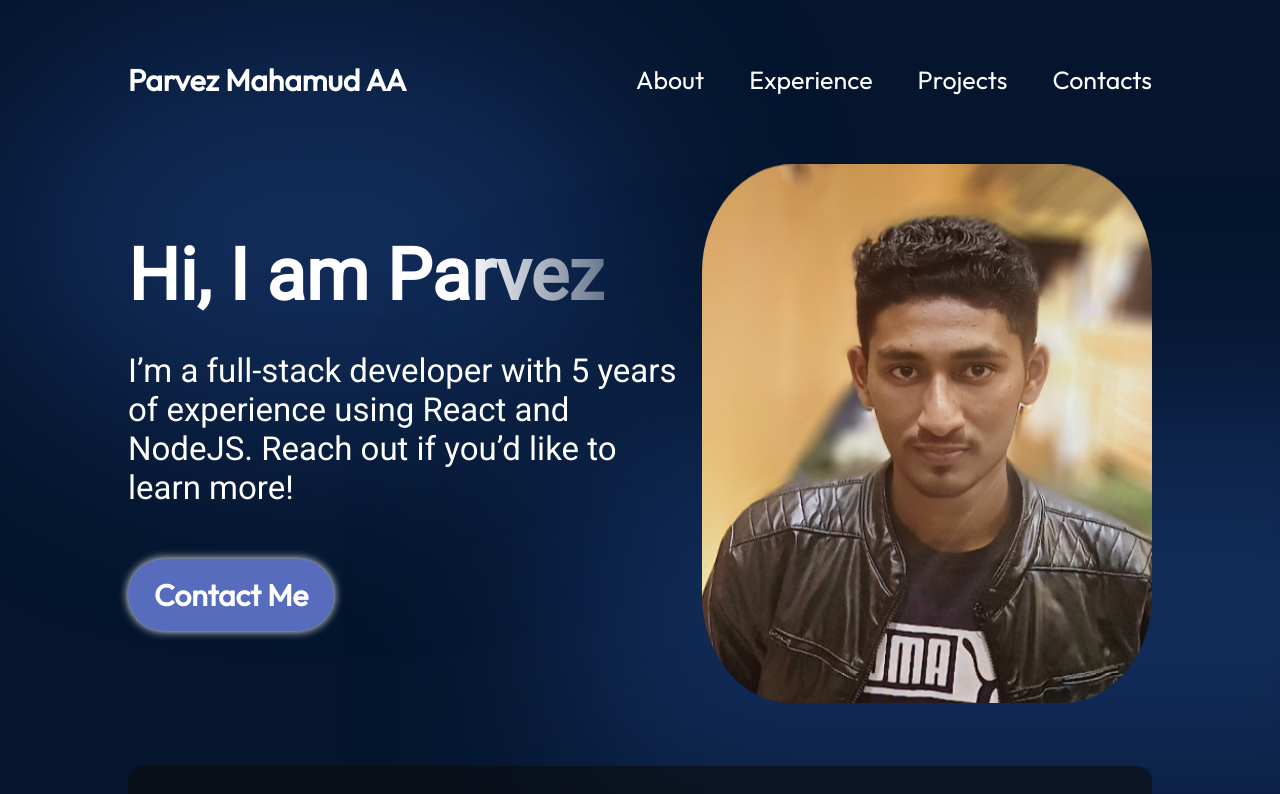
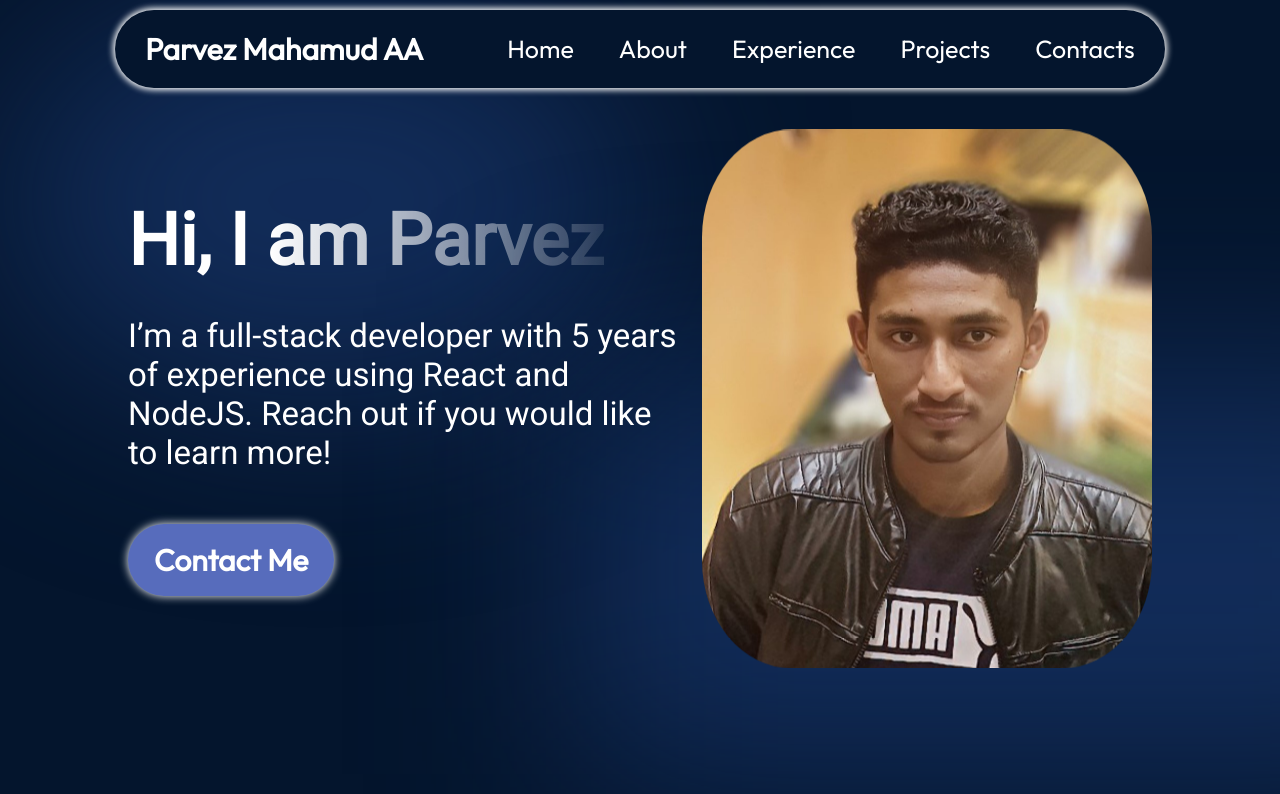
Before and after one commit to ParvezMah/Parvez_React_Portfolio_By_Code_Complete, a React (Vite) app: page / in a window 1280 px wide. Shown: the top 794 px of the page. Built offline with nearby package versions, Linux system fonts and the light colour scheme.

Commit message:
Sticky Navbar added

```diff
--- a/src/Components/Hero/Hero.jsx
+++ b/src/Components/Hero/Hero.jsx
@@ -7,7 +7,7 @@ const Hero = () => {
                 <h1 className={styles.title}>Hi, I am Parvez</h1>
                 <p className={styles.description}>I’m a full-stack developer with 5 years
 of experience using React and NodeJS.
-Reach out if you’d like to learn more!</p>
+Reach out if you would like to learn more!</p>
 <a className={styles.contactBtn} href="mailto:parvezmahmudaa100@gmail.com">Contact Me</a>
             </div>
 
--- a/src/Components/Hero/Hero.module.css
+++ b/src/Components/Hero/Hero.module.css
@@ -6,7 +6,7 @@ align-items: center;
 justify-content: space-between;
 gap: 20px;
 z-index: 1;
-margin: 5% 10%;
+margin: 10% 10%;
 }
 
 .content{
@@ -22,7 +22,7 @@ margin: 5% 10%;
     font-family: var(--font-roboto);
     margin-bottom: 33px;
     background: linear-gradient(90deg,
-        rgba(255,255,255,1) 70%, rgba(255,255,255,0) 120%
+        rgba(255,255,255,1) 30%, rgba(255,255,255,0) 110%
         );
     -webkit-text-fill-color: transparent;
     -webkit-background-clip: text;
--- a/src/Components/Navbar/Navbar.jsx
+++ b/src/Components/Navbar/Navbar.jsx
@@ -10,6 +10,7 @@ const Navbar = () => {
     // import getImageURL
     return (
         <nav className={styles.navbar}>
+            <div>
                 <a className={styles.title} href="/">Parvez Mahamud AA</a>
                 <div className={styles.menu}>
                     <img className={styles.menuBtn}
@@ -20,12 +21,14 @@ const Navbar = () => {
 
                     {/* <img className={styles.menuBtn} src={getImageUrl("../../../assets/nav/menuIcon.png")}/> */}
                     <ul onClick={()=>setMenuopen(false)} className={`${styles.menuitems} ${menuopen && styles.menuopen}`}>
+                        <li><a href="#">Home</a></li>
                         <li><a href="#about">About</a></li>
                         <li><a href="#experience">Experience</a></li>
                         <li><a href="#projects">Projects</a></li>
                         <li><a href="#contacts">Contacts</a></li>
                     </ul>
                 </div>
+            </div>
         </nav>
     );
 };
--- a/src/Components/Navbar/Navbar.module.css
+++ b/src/Components/Navbar/Navbar.module.css
@@ -1,13 +1,22 @@
 /* @import "../../Components/Navbar/Navbar.module.css" */
 
 .navbar {
-    position: relative;
+    position: fixed;
+    top: 10px;
+    width: 100%;
+    z-index: 2;
+
+}
+
+.navbar > div{
     display: flex;
     align-items: center;
     justify-content: space-between;
-    padding-top: 61px;
-    z-index: 2;
-    margin: 0 10%;
+    padding: 20px 30px;
+    margin: 0 9%;
+    background-color: #04152d;
+    border-radius: 50px;
+    box-shadow: 0 0 6px 2px white;
 }
 
 .title {
```
Also changed, not shown: 1 other file (tests, documents, lock files or other folders). Lines whose indentation alone changed are shown as unchanged.
